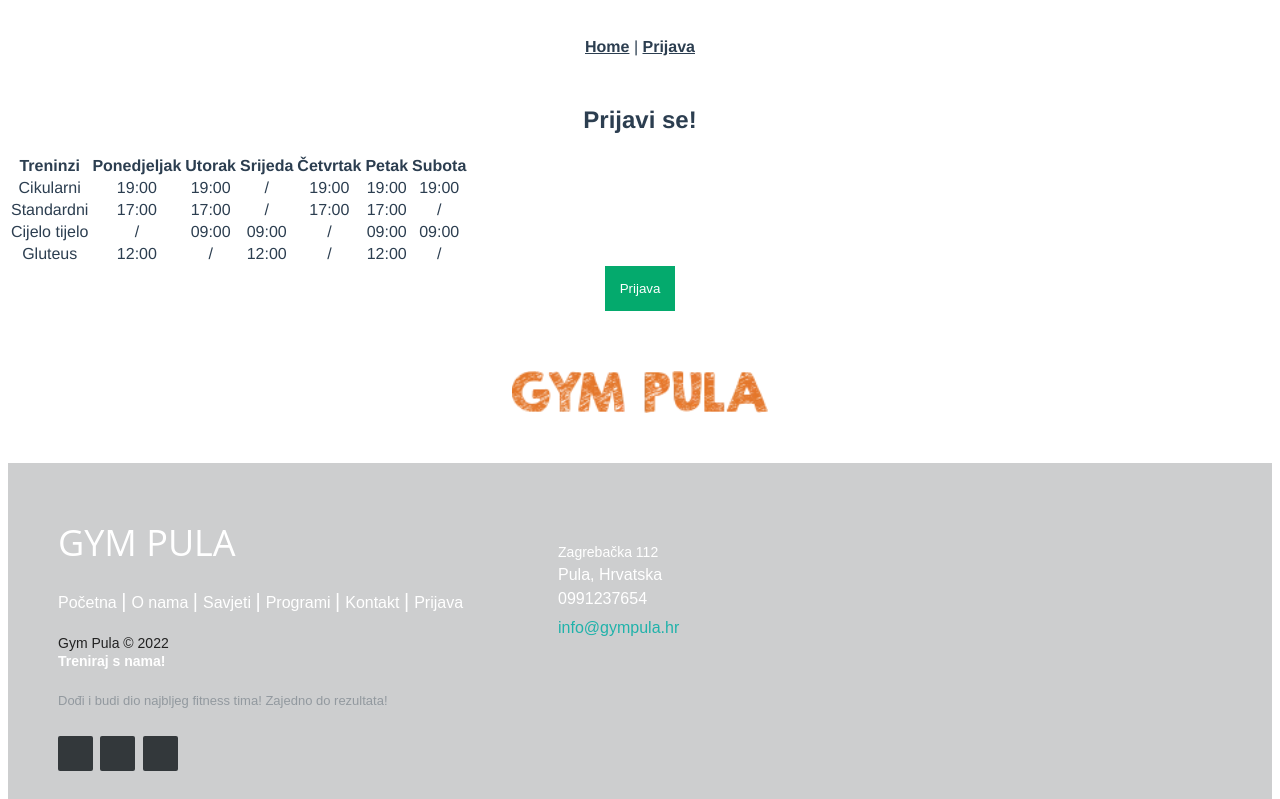
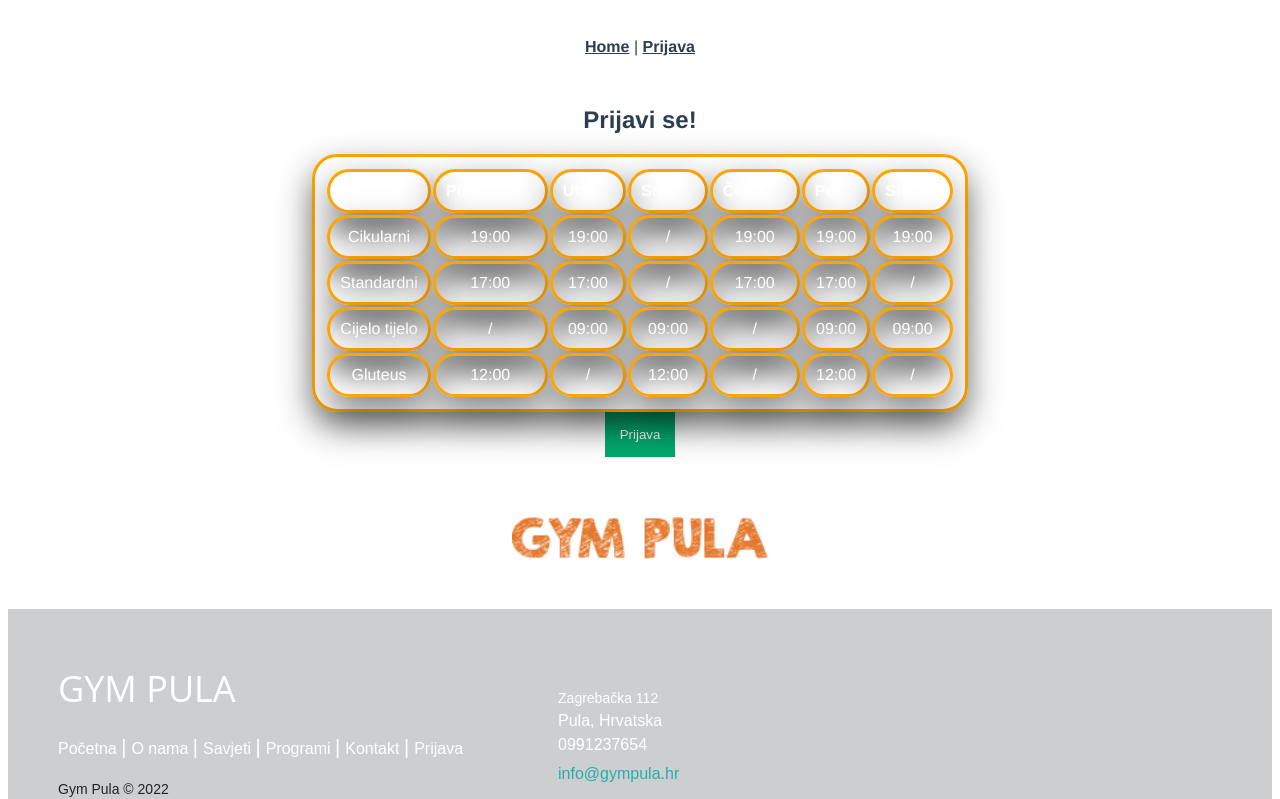
Before and after one commit to Lea45/Gym-Pula, a Vue app: page /Login in a window 1280 px wide. Shown: the top 799 px of the page. Built offline with nearby package versions, Linux system fonts and the light colour scheme.

Commit message:
https://github.com/varziclea/lea-kristijan-vue-app-template.git

```diff
--- a/public/css/login.css
+++ b/public/css/login.css
@@ -8,6 +8,17 @@
     padding: 12px 20px;
     margin: 10px;
     border: 1px solid #ccc;
+  }
+
+  table,th, td {
+    border:3px solid orange;
+    color: white;
+    margin: auto;
+    backdrop-filter: blur(10px);
+    border-radius: 25px;
+    box-shadow: 0 15px 35px rgba(0, 0, 0, 0.5);
+    text-align: center;
+    padding: 10px;
   }
 
   button {
```
